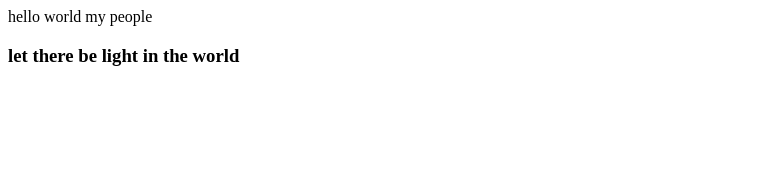
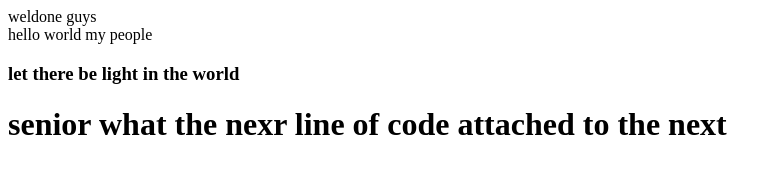
Before and after one commit to antraxeon/DevOps, a plain HTML site: page index.html in a window 1280 px wide. Shown: the whole page, without its empty margins (0-782 px from the left). Drawn offline with Linux system fonts and the light colour scheme.

Commit message:
add new file

```diff
--- a/index.html
+++ b/index.html
@@ -7,7 +7,9 @@
 </head>
 
 <body>
+    <div>weldone guys</div>
     hello world my people
     <h3>let there be light in the world</h3>
+    <h1>senior what the nexr line of code attached to the next</h1>
 </body>
 </html>
```
